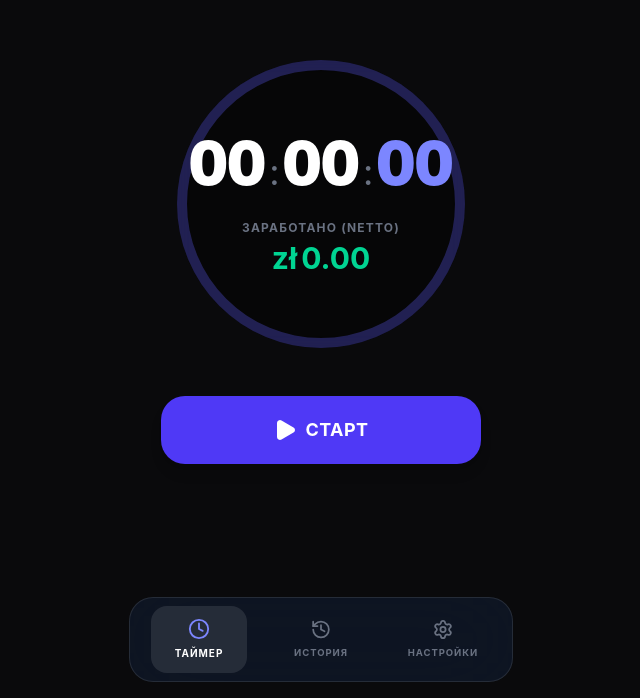
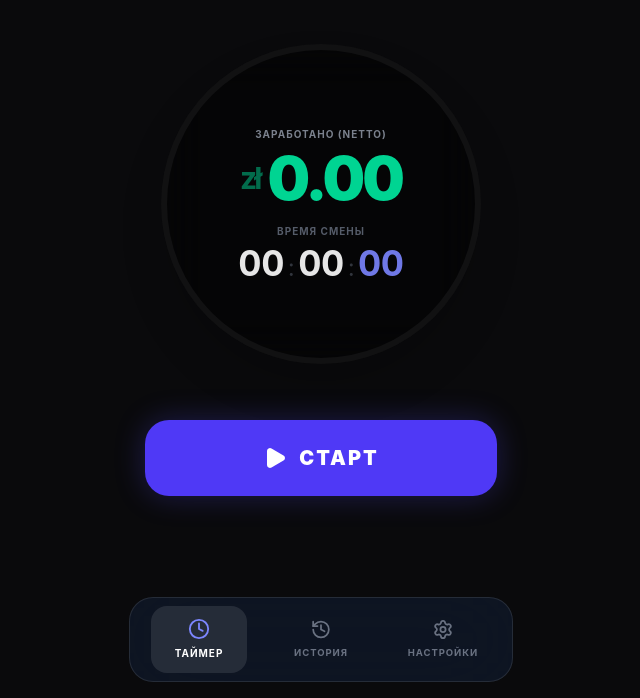
Before and after one commit to OwenSide/work-tracker-pwa, a React (Vite) app: page / in a window 1280 px wide. Shown: the part 102-800 px from the top of the page, without its empty margins (319-959 px from the left). Built offline with nearby package versions, Linux system fonts and the light colour scheme.

Commit message:
Redesigned the Dashboard UI to prioritize earned money over elapsed time

```diff
--- a/src/components/Dashboard.jsx
+++ b/src/components/Dashboard.jsx
@@ -1,5 +1,6 @@
 import React, { useState, useEffect } from 'react';
 import { Play, Square, Pause, Coffee, Gift, Flame } from 'lucide-react';
+import { motion, AnimatePresence } from 'framer-motion';
 import { cn } from '../utils';
 
 export default function Dashboard({ activeShift, startShift, stopShift, togglePause, elapsed, contractType, hourlyRate, monthlyRate, taxStatus, currency }) {
@@ -33,7 +34,6 @@ export default function Dashboard({ activeShift, startShift, stopShift, togglePa
       bruttoHour = parseFloat(hourlyRate) || 0;
     }
 
-    // ИСПРАВЛЕННАЯ ЛОГИКА НАЛОГОВ
     let multiplier = 0.73;
     if (contractType === 'zlecenie') {
       if (taxStatus === 'student') multiplier = 1;
@@ -78,65 +78,171 @@ export default function Dashboard({ activeShift, startShift, stopShift, togglePa
   const isRunning = activeShift && !activeShift.isPaused;
   const isPaused = activeShift && activeShift.isPaused;
 
-  // Цвет кольца
-  let ringColor = "border-indigo-500/30";
-  if (isDouble) ringColor = "border-amber-500/50 shadow-[0_0_50px_rgba(245,158,11,0.2)]";
-  else if (isOvertime) ringColor = "border-emerald-500/50 shadow-[0_0_50px_rgba(16,185,129,0.2)]";
-  else if (isRunning) ringColor = "border-indigo-500/50 shadow-[0_0_40px_rgba(99,102,241,0.2)]";
+  // Расчет времени переработки в текущей смене
+  let overtimeMs = 0;
+  if (contractType === 'oprace' && activeShift) {
+    if (isDouble) {
+      overtimeMs = elapsed; // В выходной всё время — это переработка
+    } else if (isOvertime) {
+      overtimeMs = elapsed - (8 * 3600000); // В будни переработка всё, что больше 8 часов
+    }
+  }
+  const ot = formatTime(overtimeMs);
+
+  // Стилизация кольца и свечения
+  let ringColor = "border-white/5";
+  let glowColor = "bg-transparent";
+
+  if (isDouble) {
+    ringColor = "border-amber-500/60";
+    glowColor = "bg-amber-500/20";
+  } else if (isOvertime) {
+    ringColor = "border-emerald-500/60";
+    glowColor = "bg-emerald-500/20";
+  } else if (isRunning) {
+    ringColor = "border-indigo-500/60";
+    glowColor = "bg-indigo-500/20";
+  }
 
   return (
-    <div className="h-full flex flex-col items-center justify-center p-6 pb-24 relative">
+    <div className="h-full flex flex-col items-center justify-center p-6 pb-24 relative overflow-hidden">
 
-      {/* Бейджи статуса */}
-      <div className="absolute top-8 w-full flex justify-center gap-2">
+      {/* Кнопка "Праздник" (Показывается только если таймер остановлен и выбрана Umowa o Pracę) */}
+      <AnimatePresence>
         {contractType === 'oprace' && !activeShift && (
-          <button onClick={() => setIsHolidaySelection(!isHolidaySelection)} className={cn("px-4 py-2 rounded-full text-xs font-bold uppercase tracking-widest flex items-center gap-2 transition-all border", isHolidaySelection ? "bg-amber-500/20 text-amber-400 border-amber-500/50" : "bg-black/40 text-gray-500 border-white/5 hover:bg-white/5")}>
-            <Gift size={14} /> Праздник (x2)
-          </button>
+          <motion.div
+            initial={{ opacity: 0, y: -20 }}
+            animate={{ opacity: 1, y: 0 }}
+            exit={{ opacity: 0, y: -20 }}
+            className="absolute top-10 right-8 z-30"
+          >
+            <button
+              onClick={() => setIsHolidaySelection(!isHolidaySelection)}
+              className={cn(
+                "group p-3 rounded-2xl flex flex-col items-center justify-center gap-1.5 transition-all duration-300 border shadow-lg backdrop-blur-md relative overflow-hidden w-16 h-16",
+                isHolidaySelection
+                  ? "bg-amber-500/20 text-amber-400 border-amber-500/50 shadow-[0_0_20px_rgba(245,158,11,0.2)]"
+                  : "bg-white/5 text-gray-500 border-white/5 hover:bg-white/10 hover:text-gray-300"
+              )}
+            >
+              <Gift size={22} className={cn("transition-transform duration-300", isHolidaySelection && "scale-110 animate-pulse")} />
+              <span className="text-[10px] font-black uppercase tracking-widest leading-none">x2</span>
+            </button>
+          </motion.div>
         )}
+      </AnimatePresence>
 
-        {isDouble && <div className="px-4 py-2 rounded-full bg-amber-500/20 text-amber-400 border border-amber-500/30 text-xs font-bold uppercase flex items-center gap-2 animate-pulse"><Gift size={14}/> Праздничный тариф x2</div>}
-        {isOvertime && <div className="px-4 py-2 rounded-full bg-emerald-500/20 text-emerald-400 border border-emerald-500/30 text-xs font-bold uppercase flex items-center gap-2 animate-pulse"><Flame size={14}/> Overtime x1.5</div>}
+      {/* Верхние информационные бейджи (Во время работы) */}
+      <div className="absolute top-10 w-full flex justify-center z-20 h-10">
+        <AnimatePresence mode="wait">
+          {isDouble && (
+            <motion.div key="double" initial={{ opacity: 0, y: -10 }} animate={{ opacity: 1, y: 0 }} exit={{ opacity: 0, y: -10 }} className="px-5 py-2 rounded-full bg-amber-500/20 text-amber-400 border border-amber-500/30 text-xs font-bold uppercase tracking-widest flex items-center gap-2 shadow-[0_0_20px_rgba(245,158,11,0.2)]">
+              <Gift size={16}/> Праздничный тариф
+            </motion.div>
+          )}
+          {!isDouble && isOvertime && (
+            <motion.div key="overtime" initial={{ opacity: 0, y: -10 }} animate={{ opacity: 1, y: 0 }} exit={{ opacity: 0, y: -10 }} className="px-5 py-2 rounded-full bg-emerald-500/20 text-emerald-400 border border-emerald-500/30 text-xs font-bold uppercase tracking-widest flex items-center gap-2 shadow-[0_0_20px_rgba(16,185,129,0.2)]">
+              <Flame size={16} className="animate-pulse"/> Overtime x1.5
+            </motion.div>
+          )}
+        </AnimatePresence>
       </div>
 
-      <div className="relative mb-12">
-        <div className={cn("w-72 h-72 rounded-full border-[10px] flex flex-col items-center justify-center bg-black/40 backdrop-blur-sm transition-all duration-700", ringColor)}>
+      {/* ГЛАВНЫЙ КРУГ */}
+      <motion.div
+        initial={{ scale: 0.9, opacity: 0 }}
+        animate={{ scale: 1, opacity: 1 }}
+        transition={{ duration: 0.5, ease: "easeOut" }}
+        className="relative mb-14 mt-4 flex justify-center items-center"
+      >
+        {/* Мягкое свечение на фоне (Glow) */}
+        <div className={cn("absolute inset-0 rounded-full blur-[60px] transition-all duration-1000", glowColor, isRunning ? "scale-110" : "scale-100 opacity-0")} />
+
+        {/* Само кольцо */}
+        <div className={cn("relative z-10 w-80 h-80 rounded-full border-[6px] flex flex-col items-center justify-center bg-black/50 backdrop-blur-xl transition-all duration-700 shadow-2xl", ringColor)}>
           {isPaused ? (
-            <div className="flex flex-col items-center text-amber-400 animate-pulse">
-              <Coffee size={40} className="mb-4" />
-              <span className="text-xl font-bold tracking-widest uppercase">Пауза</span>
-            </div>
+            <motion.div initial={{ opacity: 0, scale: 0.8 }} animate={{ opacity: 1, scale: 1 }} className="flex flex-col items-center text-amber-400">
+              <Coffee size={48} className="mb-4 opacity-80" />
+              <span className="text-2xl font-black tracking-widest uppercase">Пауза</span>
+            </motion.div>
           ) : (
-            <>
-              <div className="flex items-baseline space-x-1 tabular-nums tracking-tight">
-                <span className="text-6xl font-black text-white">{h}</span><span className="text-4xl text-gray-500 pb-1">:</span>
-                <span className="text-6xl font-black text-white">{m}</span><span className="text-4xl text-gray-500 pb-1">:</span>
-                <span className="text-6xl font-black text-indigo-400">{s}</span>
-              </div>
-              <div className="mt-6 flex flex-col items-center">
-                <span className="text-xs text-gray-500 font-bold uppercase tracking-widest mb-1">Заработано (Netto)</span>
-                <div className={cn("text-3xl font-bold flex items-center", isDouble ? "text-amber-400" : isOvertime ? "text-emerald-400" : "text-emerald-400")}>
-                  <span className="mr-1">{currency}</span>{currentNetto.toFixed(2)}
+            <div className="flex flex-col items-center justify-center w-full mt-2">
+
+              {/* Заработок */}
+              <div className="flex flex-col items-center relative z-20 mb-4">
+                <span className="text-[10px] text-gray-400 font-bold uppercase tracking-widest mb-1.5 opacity-80">Заработано (Netto)</span>
+                <div className={cn("text-6xl font-black flex items-center tracking-tighter transition-colors duration-500", isDouble ? "text-amber-400" : isOvertime ? "text-emerald-400" : "text-emerald-400")}>
+                  <span className="mr-2 opacity-50 text-3xl font-bold">{currency}</span>
+                  {currentNetto.toFixed(2)}
                 </div>
               </div>
-            </>
+
+              {/* Таймер */}
+              <div className="flex flex-col items-center">
+                <span className="text-[10px] text-gray-500 font-bold uppercase tracking-widest mb-1 opacity-80">Время смены</span>
+                <div className="flex items-baseline space-x-1 tabular-nums tracking-tight opacity-90 mb-1">
+                  <span className="text-4xl font-bold text-white">{h}</span>
+                  <span className="text-2xl text-gray-500 pb-0.5 opacity-50">:</span>
+                  <span className="text-4xl font-bold text-white">{m}</span>
+                  <span className="text-2xl text-gray-500 pb-0.5 opacity-50">:</span>
+                  <span className={cn("text-4xl font-bold transition-colors duration-500", isDouble ? "text-amber-400" : isOvertime ? "text-emerald-400" : "text-indigo-400")}>{s}</span>
+                </div>
+              </div>
+
+              {/* Мини-счетчик переработки (Появляется плавно под таймером) */}
+              <AnimatePresence>
+                {overtimeMs > 0 && (
+                  <motion.div
+                    initial={{ opacity: 0, height: 0, marginTop: 0 }}
+                    animate={{ opacity: 1, height: 'auto', marginTop: 12 }}
+                    exit={{ opacity: 0, height: 0, marginTop: 0 }}
+                    className="flex flex-col items-center overflow-hidden"
+                  >
+                    <div className={cn("flex items-center gap-1.5 px-3 py-1 rounded-full border text-xs font-bold uppercase tracking-widest backdrop-blur-md", isDouble ? "bg-amber-500/10 border-amber-500/20 text-amber-400" : "bg-emerald-500/10 border-emerald-500/20 text-emerald-400")}>
+                      {isDouble ? <Gift size={12} /> : <Flame size={12} />}
+                      <span className="tabular-nums">{ot.h}:{ot.m}:{ot.s}</span>
+                    </div>
+                  </motion.div>
+                )}
+              </AnimatePresence>
+
+            </div>
           )}
         </div>
-      </div>
+      </motion.div>
 
-      <div className="flex gap-4 z-10 w-full max-w-xs">
+      {/* КНОПКИ УПРАВЛЕНИЯ */}
+      <div className="flex gap-4 z-20 w-full max-w-sm px-4">
         {!activeShift ? (
-          <button onClick={() => startShift(isHolidaySelection)} className="flex-1 bg-indigo-600 hover:bg-indigo-500 text-white rounded-3xl py-5 flex items-center justify-center shadow-lg transition-all active:scale-95 group">
-            <Play size={24} fill="currentColor" className="mr-2 group-hover:scale-110 transition-transform" /> <span className="font-bold text-lg tracking-wide">СТАРТ</span>
-          </button>
+          <motion.button
+            whileHover={{ scale: 1.02 }}
+            whileTap={{ scale: 0.95 }}
+            onClick={() => startShift(isHolidaySelection)}
+            className="flex-1 bg-indigo-600 hover:bg-indigo-500 text-white rounded-3xl py-6 flex items-center justify-center shadow-[0_0_30px_rgba(79,70,229,0.3)] transition-colors group"
+          >
+            <Play size={24} fill="currentColor" className="mr-3 group-hover:scale-110 transition-transform" />
+            <span className="font-black text-xl tracking-widest uppercase">Старт</span>
+          </motion.button>
         ) : (
           <>
-            <button onClick={togglePause} className={cn("flex-1 rounded-3xl py-5 flex items-center justify-center shadow-lg transition-all active:scale-95", isPaused ? "bg-amber-500 text-black hover:bg-amber-400" : "bg-white/10 text-white hover:bg-white/20 border border-white/5")}>
+            <motion.button
+              whileHover={{ scale: 1.05 }}
+              whileTap={{ scale: 0.95 }}
+              onClick={togglePause}
+              className={cn("flex-1 rounded-3xl py-6 flex items-center justify-center shadow-lg transition-colors border", isPaused ? "bg-amber-500 text-black border-amber-500 hover:bg-amber-400" : "bg-white/5 text-white border-white/10 hover:bg-white/10")}
+            >
               {isPaused ? <Play size={24} fill="currentColor" /> : <Pause size={24} fill="currentColor" />}
-            </button>
-            <button onClick={stopShift} className="flex-[2] bg-rose-600 hover:bg-rose-500 text-white rounded-3xl py-5 flex items-center justify-center shadow-lg transition-all active:scale-95">
-              <Square size={20} fill="currentColor" className="mr-2" /> <span className="font-bold text-lg tracking-wide">СТОП</span>
-            </button>
+            </motion.button>
+
+            <motion.button
+              whileHover={{ scale: 1.02 }}
+              whileTap={{ scale: 0.95 }}
+              onClick={stopShift}
+              className="flex-[2] bg-rose-600 hover:bg-rose-500 text-white rounded-3xl py-6 flex items-center justify-center shadow-[0_0_30px_rgba(225,29,72,0.3)] transition-colors group"
+            >
+              <Square size={22} fill="currentColor" className="mr-3 group-hover:scale-90 transition-transform" />
+              <span className="font-black text-xl tracking-widest uppercase">Стоп</span>
+            </motion.button>
           </>
         )}
       </div>
```
